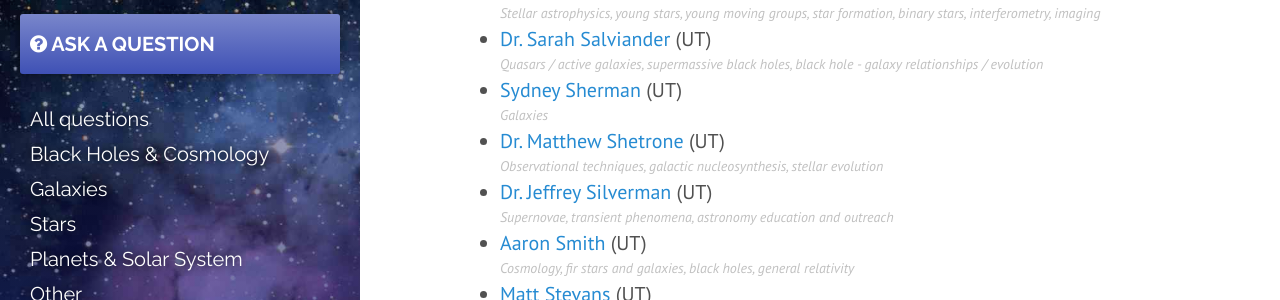
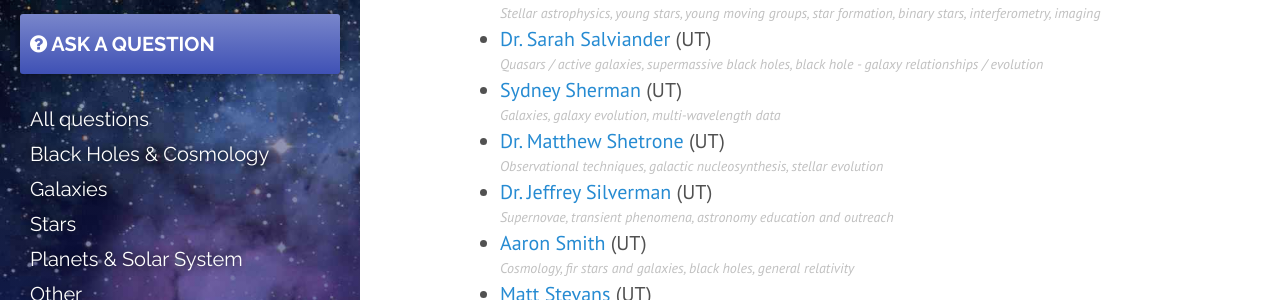
Before and after one commit to askanastronomer/askanastronomer.github.io, a Jekyll site: the page built from about.md, in a window 1280 px wide and 900 px high, scrolled down 2057 px. Shown: the part 154-454 px from the top of the window. Built offline with Jekyll 4.4.1, drawn with Linux system fonts in a browser that asks for light colours; nearby versions of some CDN libraries.

Commit message:
Edited Sydney Sherman's Categories

```diff
--- a/about.md
+++ b/about.md
@@ -46,7 +46,7 @@ font-size:0.7rem;
 * [Dr. Judit Ries](/byauthor/?author=Judit+Ries) (UT) *Planetary astronomy, astrometry, near-Earth objects, Earth-crossing asteroids*
 * [Dr. Aaron Rizzuto](/byauthor/?author=Aaron+Rizzuto) (UT) *Stellar astrophysics, young stars, young moving groups, star formation, binary stars, interferometry, imaging*
 * [Dr. Sarah Salviander](/byauthor/?author=Sarah+Salviander) (UT) *Quasars / active galaxies, supermassive black holes, black hole - galaxy relationships / evolution*
-* [Sydney Sherman](/byauthor/?author=Sydney+Sherman) (UT) *Galaxies*
+* [Sydney Sherman](/byauthor/?author=Sydney+Sherman) (UT) *Galaxies, galaxy evolution, multi-wavelength data*
 * [Dr. Matthew Shetrone](/byauthor/?author=Matthew+Shetrone) (UT) *Observational techniques, galactic nucleosynthesis, stellar evolution*
 * [Dr. Jeffrey Silverman](/byauthor/?author=Jeffrey+Silverman) (UT) *Supernovae, transient phenomena, astronomy education and outreach*
 * [Aaron Smith](/byauthor/?author=Aaron+Smith) (UT) *Cosmology, fir stars and galaxies, black holes, general relativity*
```
